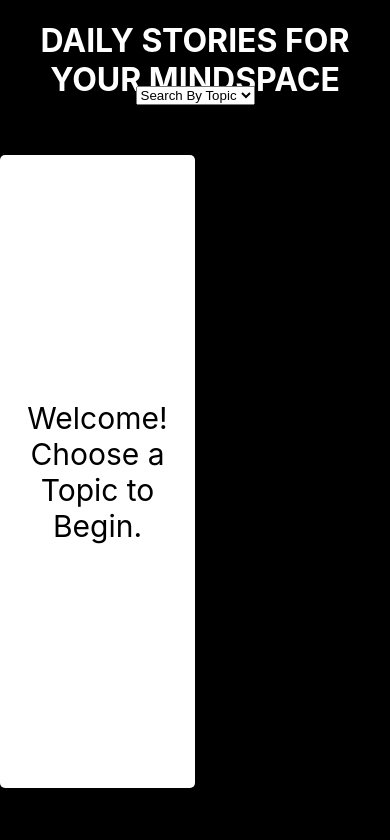
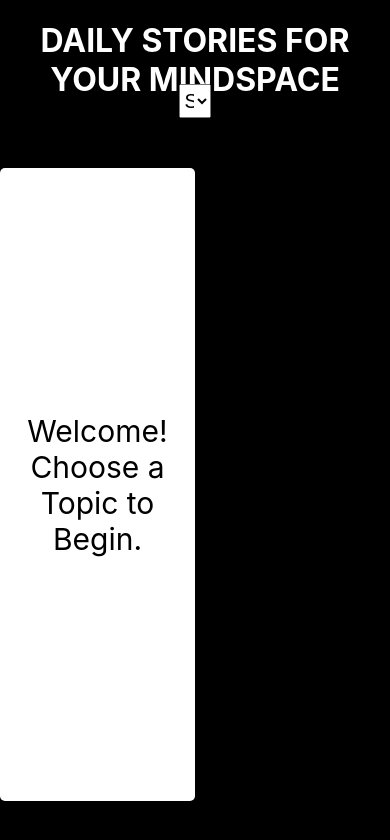
Before and after one commit to colestephenson1/daily-stories, a React (Create React App) app: page / in a window 390 px wide. Shown: the top 840 px of the page. Built offline with nearby package versions, Linux system fonts and the light colour scheme.

Commit message:
Create responsiveness at 2/3 levels

```diff
--- a/src/components/Form/Form.css
+++ b/src/components/Form/Form.css
@@ -0,0 +1,6 @@
+.topic{
+    height: 4vh;
+    width: 8vw;
+    font-size: 20px;
+    text-align: center;
+}
--- a/src/components/Form/Form.js
+++ b/src/components/Form/Form.js
@@ -21,7 +21,6 @@ const Form = ({setTopic}) => {
           <option value='nyregion'>New York</option>
           <option value='obituaries'>Obituaries</option>
           <option value='opinion'>Opinion</option>
-          <option value='politics'>Politics</option>
           <option value='realestate'>Real Estate</option>
           <option value='science'>Science</option>
           <option value='sports'>Sports</option>
--- a/src/components/SingleArticleDetails/SingleArticleDetails.css
+++ b/src/components/SingleArticleDetails/SingleArticleDetails.css
@@ -17,3 +17,17 @@
     object-fit: cover;
 
 }
+
+@media(max-height: 786px) {
+    .pic{
+        height: 50vh;
+        width: 23vw;
+        border: 1px solid black;
+        object-fit: cover;
+        margin-top: 15px;
+    }
+
+    h2{
+        font-size: 16px;
+    }
+}
--- a/src/components/SingleArticleDetails/SingleArticleDetails.js
+++ b/src/components/SingleArticleDetails/SingleArticleDetails.js
@@ -8,7 +8,7 @@ const SingleArticleDetails = ({article}) => {
         <div className='details-box'>
             <div className='image-and-title'>
                 <img className='pic' src={multimedia[0].url} alt={multimedia[0].caption}/>
-                <p>{title} {byline}</p>
+                <h2>{title} {byline}</h2>
             </div>
             <p className='abstract'>{abstract}</p>
             <a className='nyt-link' target="_blank" rel="noreferrer" href={short_url}>Link to this article at NYT</a>
```
